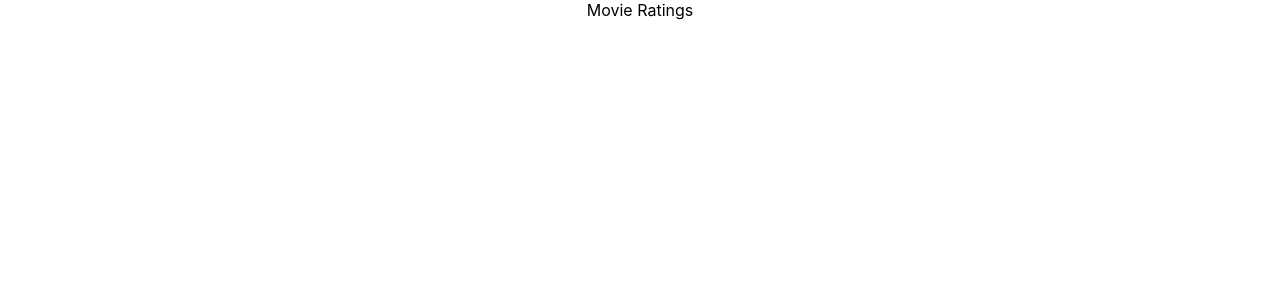
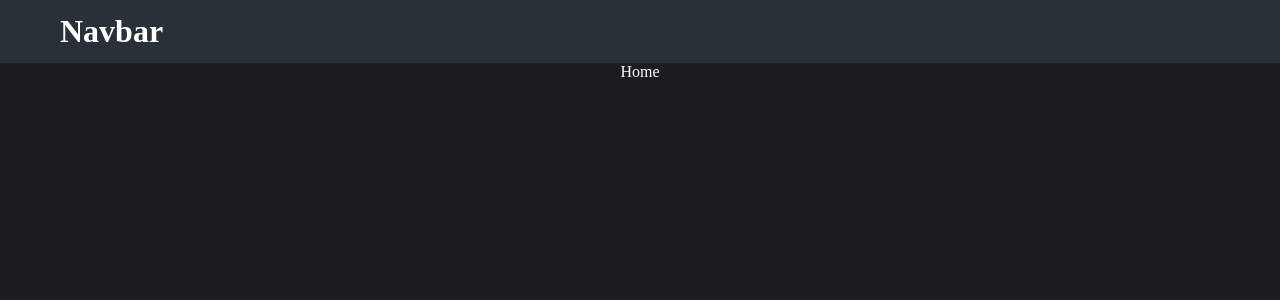
Before and after one commit to matterwin/CSC4402-Spring23, a React (Create React App) app in the folder App/front-end/: page / in a window 1280 px wide. Shown: the top 300 px of the page. Built offline with nearby package versions, Linux system fonts and the light colour scheme.

Commit message:
adding some basic styling and components

```diff
--- a/App/front-end/package.json
+++ b/App/front-end/package.json
@@ -8,6 +8,7 @@
     "@testing-library/user-event": "^13.5.0",
     "react": "^18.2.0",
     "react-dom": "^18.2.0",
+    "react-router-dom": "^6.8.1",
     "react-scripts": "^5.0.1",
     "web-vitals": "^2.1.4"
   },
--- a/App/front-end/src/App.css
+++ b/App/front-end/src/App.css
@@ -1,3 +1,3 @@
-.App {
-  text-align: center;
+body {
+  background-color: #1d1d20;
 }
--- a/App/front-end/src/App.js
+++ b/App/front-end/src/App.js
@@ -1,11 +1,22 @@
 import './App.css';
+import { BrowserRouter as Router, Route, Routes } from "react-router-dom";
+import Home from './Core/Home/Home'
+import Navbar from './Core/Nav/Navbar'
 
-import React from 'react'
+import React, { Component } from 'react'
 
 function App() {
   return (
-    <div className="App">
-      Movie Ratings
+    <div>
+       <Router>
+
+          <Navbar />
+
+          <Routes>
+            <Route path="/" element={<Home/>}/>
+          </Routes>
+
+        </Router>
     </div>
   );
 }
--- /dev/null
+++ b/App/front-end/src/Core/Home/Home.css
@@ -0,0 +1,4 @@
+.container {
+    text-align: center;
+    color: #fff;
+}
--- /dev/null
+++ b/App/front-end/src/Core/Home/Home.js
@@ -0,0 +1,15 @@
+import React from 'react'
+
+import './Home.css'
+
+function Home() {
+  return (
+    <div>
+      <div className="container">
+        Home
+      </div>
+    </div>
+  );
+}
+
+export default Home;
--- /dev/null
+++ b/App/front-end/src/Core/Nav/Navbar.css
@@ -0,0 +1,14 @@
+.nav-container {
+    background-color: #2a3038;
+    display: flex;
+    text-decoration: none;
+    padding-top: 13px;
+    padding-bottom: 13px;
+    padding-left: 60px;
+    padding-right: 60px;
+}
+
+.nav-container h1 {
+    color: #fff;
+    margin: 0;
+}
--- a/App/front-end/src/Components/Nav/Navbar.js
+++ b/App/front-end/src/Core/Nav/Navbar.js
@@ -1,9 +1,13 @@
 import React from 'react'
+
+import './Navbar.css'
 
 function Navbar() {
   return (
     <div>
-      Navbar
+      <div className="nav-container">
+        <h1>Navbar</h1>
+      </div>
     </div>
   );
 }
--- a/App/front-end/src/index.css
+++ b/App/front-end/src/index.css
@@ -1,13 +1,11 @@
 body {
   margin: 0;
-  font-family: -apple-system, BlinkMacSystemFont, 'Segoe UI', 'Roboto', 'Oxygen',
-    'Ubuntu', 'Cantarell', 'Fira Sans', 'Droid Sans', 'Helvetica Neue',
-    sans-serif;
-  -webkit-font-smoothing: antialiased;
-  -moz-osx-font-smoothing: grayscale;
 }
 
-code {
-  font-family: source-code-pro, Menlo, Monaco, Consolas, 'Courier New',
-    monospace;
-}
+/* #2a3038 */
+
+/* #1d1d20 */
+
+/* #1b2b39 */
+
+/* #26503A */
```
Also changed, not shown: 1 other file (tests, documents, lock files or other folders).
